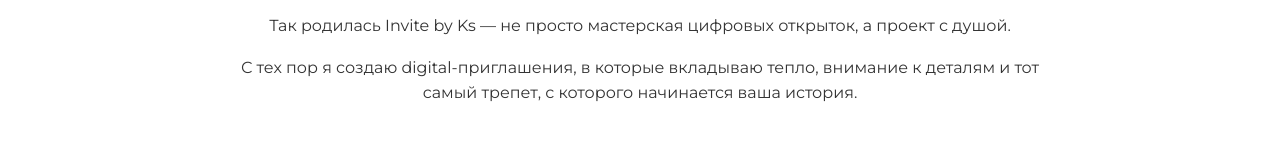
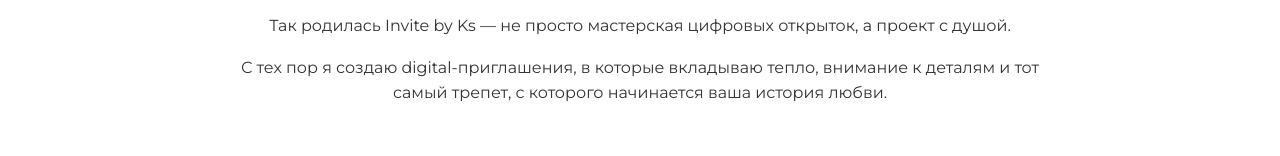
Before and after one commit to Senyaq/elegant-invites, a website: page index.html in a window 1280 px wide. Shown: the part 1030-1186 px from the top of the page. Drawn offline with nearby package versions, Linux system fonts and the light colour scheme; a web font is replaced by a local one.

Commit message:
Update story text to include 'love story' mention

```diff
--- a/index.html
+++ b/index.html
@@ -26,7 +26,7 @@
             <div class="about-content">
                 <p>Когда мы готовились к своей свадьбе, я так и не нашла приглашение, которое бы по-настоящему отражало нашу историю. Тогда я решила сделать его сама.</p>
                 <p>Так родилась Invite by Ks — не просто мастерская цифровых открыток, а проект с душой.</p>
-                <p>С тех пор я создаю digital-приглашения, в которые вкладываю тепло, внимание к деталям и тот самый трепет, с которого начинается ваша история.</p>
+                <p>С тех пор я создаю digital-приглашения, в которые вкладываю тепло, внимание к деталям и тот самый трепет, с которого начинается ваша история любви.</p>
             </div>
         </div>
     </section>
```
